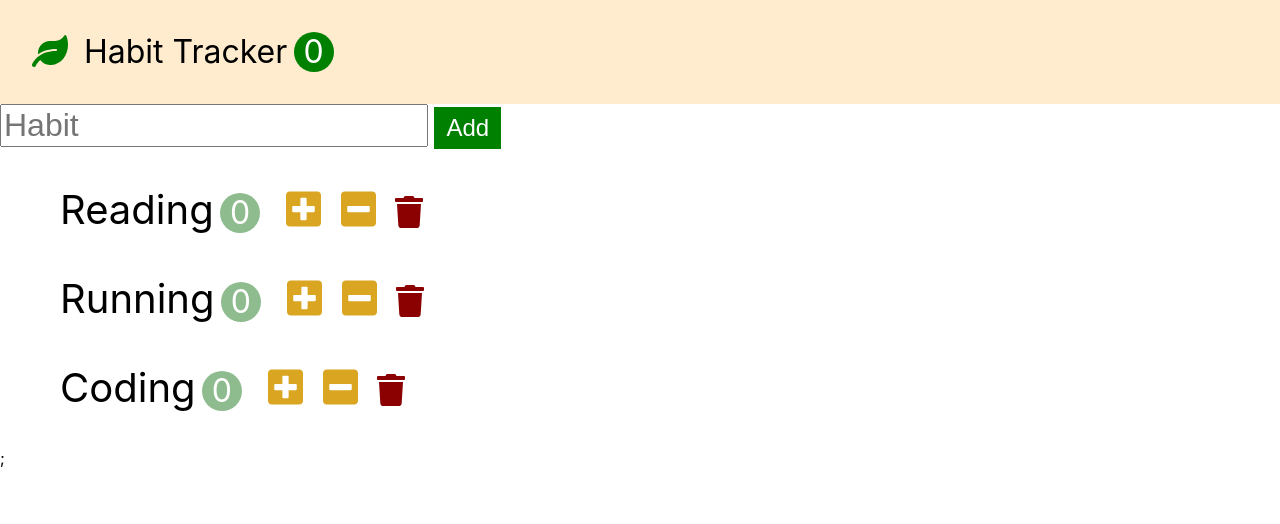
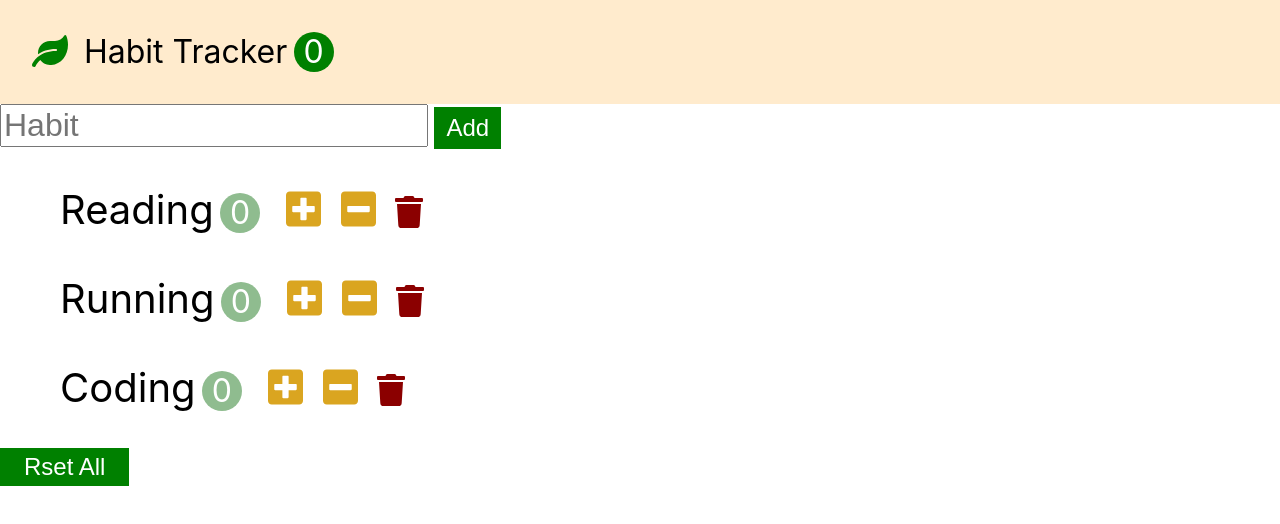
Before and after one commit to sungmin3231/study, a React (Create React App) app in the folder React/react-basic/habit-tracker/: page / in a window 1280 px wide. Shown: the top 524 px of the page. Built offline with nearby package versions, Linux system fonts and the light colour scheme.

Commit message:
Reset처리하기

```diff
--- a/React/react-basic/habit-tracker/src/app.css
+++ b/React/react-basic/habit-tracker/src/app.css
@@ -83,3 +83,10 @@ button{
   font-size: 2rem;
   color: darkred
 }
+
+.habit-reset{
+  font-size: 1.5rem;
+  padding: 0.2em 1em;
+  background-color: green;
+  color: white
+}
--- a/React/react-basic/habit-tracker/src/app.jsx
+++ b/React/react-basic/habit-tracker/src/app.jsx
@@ -36,6 +36,14 @@ class App extends Component {
     this.setState({ habits });
   };
 
+  handleReset = () => {
+    const habits = this.state.habits.map(habit => {
+      habit.count = 0;
+      return habit;
+    });
+    this.setState({ habits });
+  };
+
   render() {
     return (
       <>
@@ -48,8 +56,8 @@ class App extends Component {
           onDecrement={this.handleDecrement}
           onDelete={this.handleDelete}
           onAdd={this.handleAdd}
+          onReset={this.handleReset}
         />
-        ;
       </>
     );
   }
--- a/React/react-basic/habit-tracker/src/components/habits.jsx
+++ b/React/react-basic/habit-tracker/src/components/habits.jsx
@@ -34,6 +34,9 @@ class Habits extends Component {
             />
           ))}
         </ul>
+        <button className="habit-reset" onClick={this.props.onReset}>
+          Rset All
+        </button>
       </>
     );
   }
```
Also changed, not shown: 1 other file (tests, documents, lock files or other folders).
